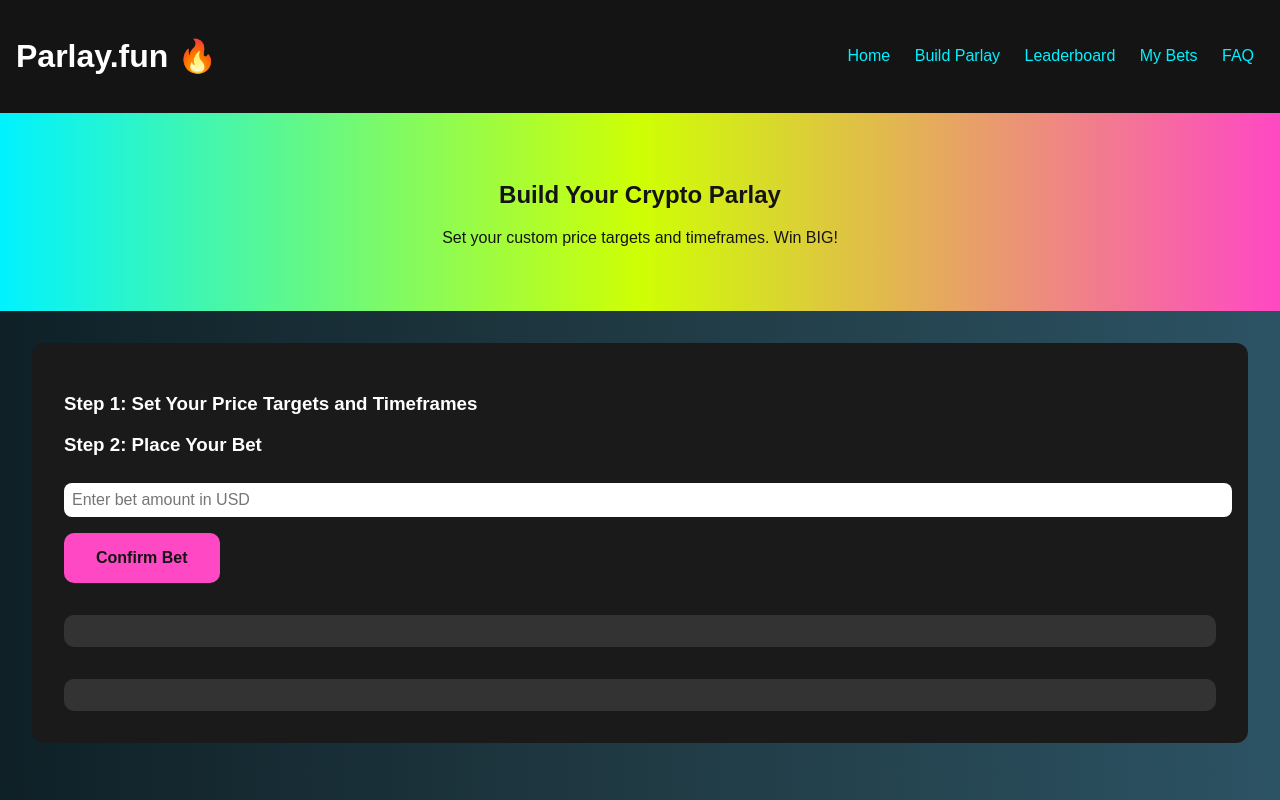
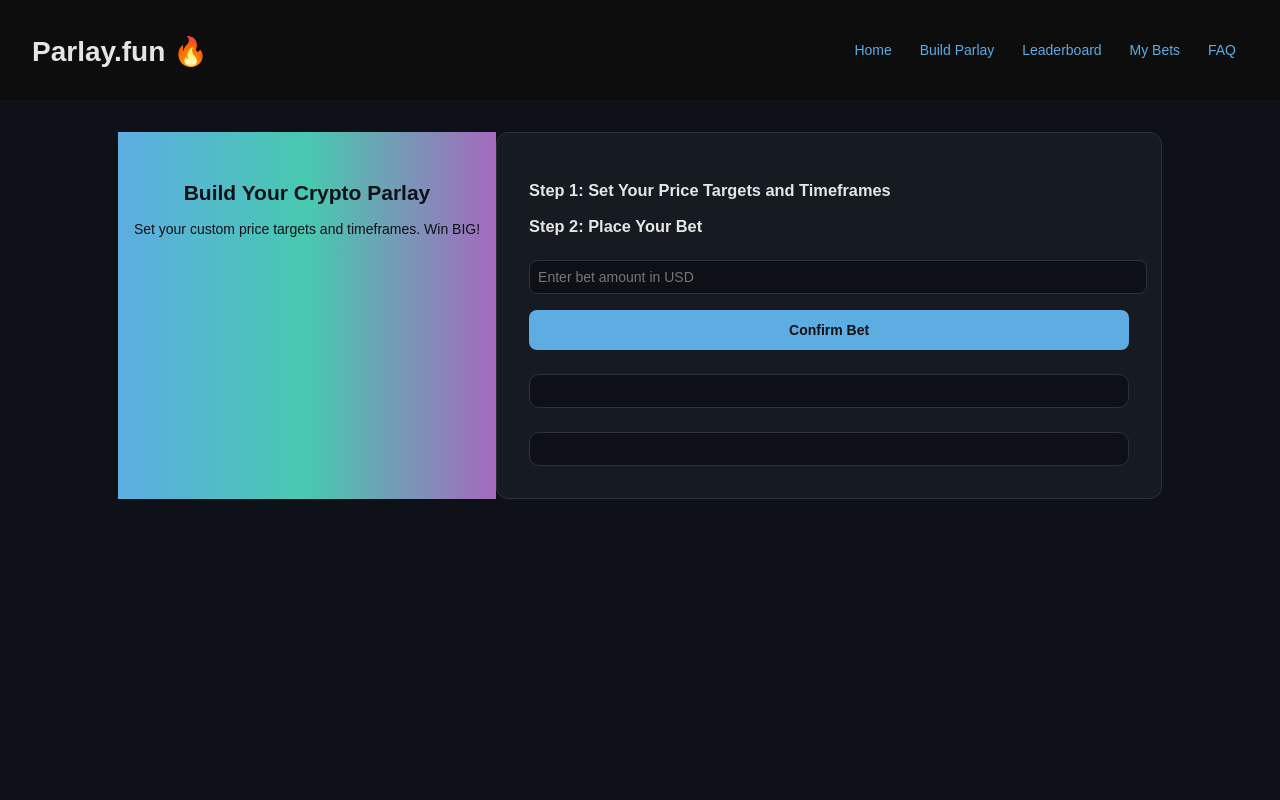
Before and after one commit to ozzz333/parlay, a plain HTML site: page index.html in a window 1280 px wide. Drawn offline with Linux system fonts and the light colour scheme; no server answers.

Commit message:
Update style.css

```diff
--- a/style.css
+++ b/style.css
@@ -1,73 +1,100 @@
 body {
-    background: linear-gradient(to right, #0f2027, #203a43, #2c5364);
+    background-color: #0e1117;
     font-family: 'Poppins', sans-serif;
-    color: #ffffff;
+    color: #e5e5e5;
     margin: 0;
     padding: 0;
+    font-size: 14px;
 }
 
 header {
-    background-color: #141414;
-    padding: 1rem;
+    background-color: #0d0d0d;
+    padding: 1rem 2rem;
     display: flex;
     justify-content: space-between;
     align-items: center;
 }
 
 nav a {
-    margin: 0 10px;
-    color: #00f2ff;
+    margin: 0 12px;
+    color: #5dade2;
     text-decoration: none;
+    font-weight: 500;
+    font-size: 14px;
 }
 
 .hero {
     text-align: center;
-    padding: 3rem 1rem;
-    background: linear-gradient(90deg, #00f2ff, #cfff04, #ff48c4);
-    color: #141414;
+    padding: 2rem 1rem;
+    background: linear-gradient(90deg, #5dade2, #48c9b0, #a569bd);
+    color: #0e1117;
+}
+
+main {
+    display: flex;
+    justify-content: center;
+    padding: 2rem;
 }
 
 .build-parlay {
+    width: 100%;
+    max-width: 600px;
+    background-color: #161b22;
+    border: 1px solid #2c313a;
+    border-radius: 12px;
     padding: 2rem;
-    background-color: #1a1a1a;
-    margin: 2rem;
-    border-radius: 12px;
+}
+
+h1, h2, h3, h4 {
+    font-weight: 600;
+    margin-bottom: 1rem;
 }
 
 .event {
-    margin-bottom: 2rem;
+    margin-bottom: 1.5rem;
 }
 
 input[type="number"], select {
+    background-color: #0d1117;
+    color: #e5e5e5;
     padding: 0.5rem;
     margin-top: 0.5rem;
     width: 100%;
+    border: 1px solid #2c313a;
     border-radius: 8px;
-    border: none;
     outline: none;
-    font-size: 1rem;
+    font-size: 14px;
 }
 
 button {
-    background-color: #ff48c4;
-    color: #141414;
+    background-color: #5dade2;
+    color: #0e1117;
     border: none;
-    padding: 1rem 2rem;
+    padding: 0.75rem 1.5rem;
     margin-top: 1rem;
-    font-size: 1rem;
+    font-size: 14px;
     font-weight: bold;
     cursor: pointer;
-    border-radius: 10px;
+    border-radius: 8px;
     transition: background 0.3s;
+    width: 100%;
 }
 
 button:hover {
-    background-color: #cfff04;
+    background-color: #48c9b0;
+}
+
+#error-message {
+    color: #ff4c4c;
+    margin-top: 1rem;
+    font-size: 13px;
+    text-align: center;
 }
 
 #parlay-summary, #potential-payout {
-    margin-top: 2rem;
-    background: #333;
+    margin-top: 1.5rem;
+    background-color: #0d1117;
+    border: 1px solid #2c313a;
     padding: 1rem;
     border-radius: 10px;
 }
```
